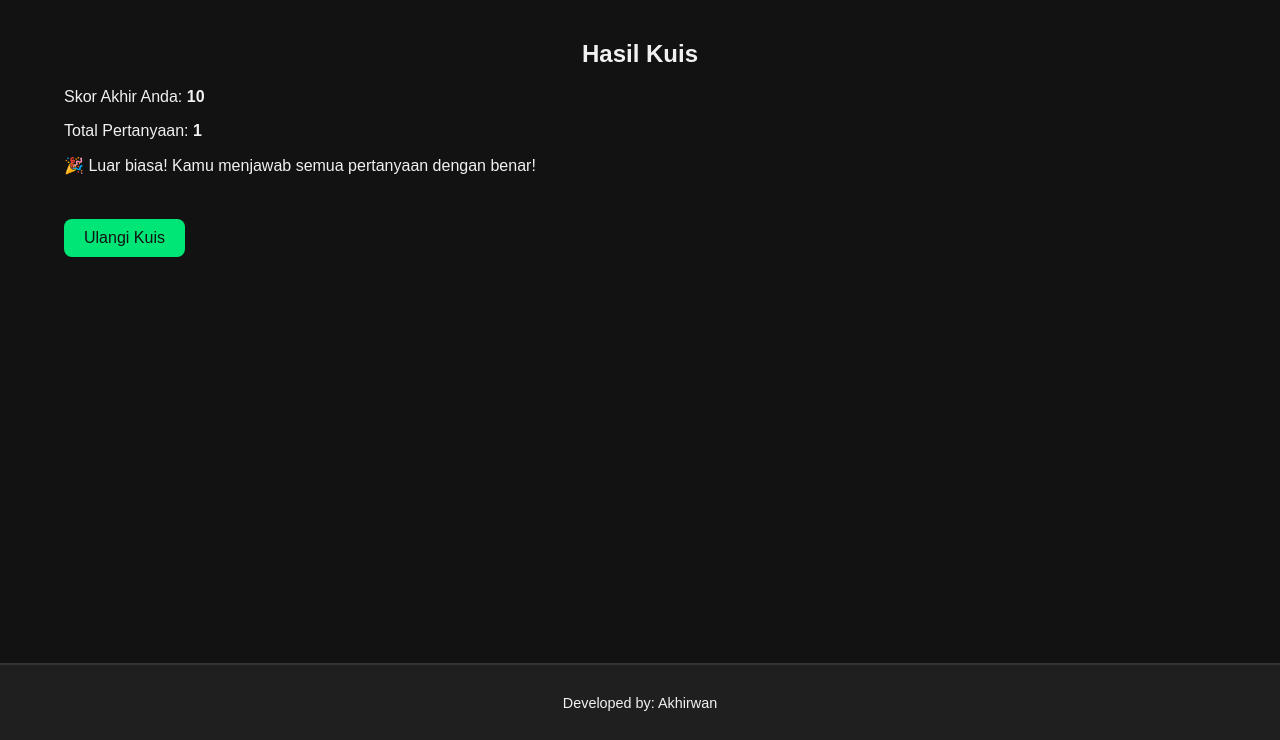
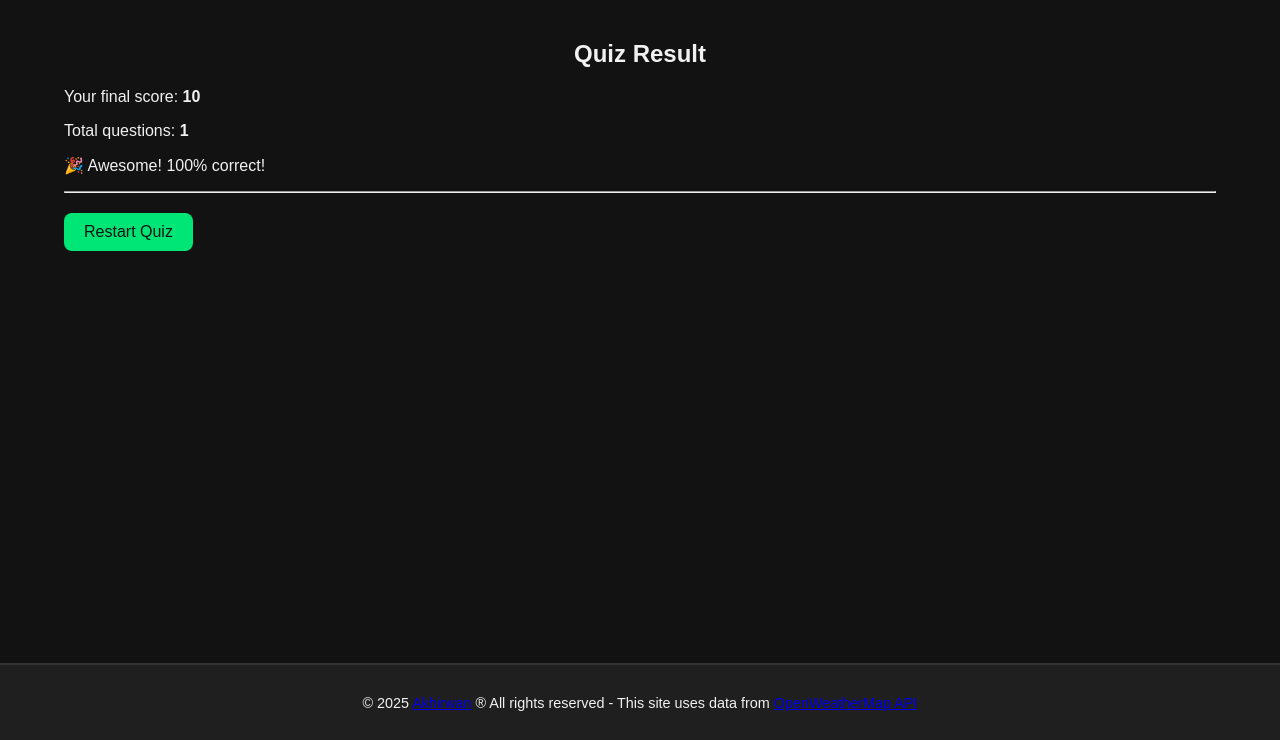
Before and after one commit to akhirwan/quiz_app, a Flask app: page /result in a window 1280 px wide. Shown: the part 60-800 px from the top of the page. Run offline with Flask 3, Linux system fonts and the light colour scheme; a user stored in the database is signed in; tables that the repository leaves empty hold one stand-in row (values such as "Sample post"); parts of the project's set-up code (start-up, migrations or seed data) failed here and were passed over.

Commit message:
logic quiz update

```diff
--- a/app.py
+++ b/app.py
@@ -77,45 +77,9 @@
       session['user_id'] = users.id
       return redirect(url_for('quiz'))
 
-    flash('Login gagal!')
+    flash('Login failed!')
 
   return render_template('login.html')
-
-# @app.route('/quiz')
-# def quiz():
-#   if 'user_id' not in session:
-#     return redirect(url_for('login'))
-
-#   # get user
-#   user = Users.query.get(session['user_id'])
-
-#   # Ambil semua pertanyaan urut berdasarkan ID paling kecil
-#   questions = Questions.query.order_by(Questions.id.asc()).all()
-#   total_questions = len(questions)
-
-#   if total_questions == 0:
-#     return render_template('no_questions.html')
-
-#   # Jika belum ada index dalam session → set ke 1
-#   if 'current_index' not in session:
-#     session['current_index'] = 1
-
-#   # Pastikan index tidak keluar batas
-#   if session['current_index'] < 1:
-#     session['current_index'] = 1
-
-#   if session['current_index'] > total_questions:
-#     session['current_index'] = total_questions
-
-#   # Ambil pertanyaan sesuai posisi
-#   question = questions[session['current_index'] - 1]
-#   return render_template(
-#     'quiz.html',
-#     question=question,
-#     index=session['current_index'],
-#     total=total_questions,
-#     score=user.score
-#   )
 
 @app.route('/quiz')
 def quiz():
@@ -150,8 +114,7 @@
     session['current_index'] = 0
 
   if session['current_index'] >= total_questions:
-    # session['current_index'] = total_questions - 1
-    return redirect(url_for('quiz_finished', total=total_questions))
+    return redirect(url_for('result'))
 
   # Get the question ID based on randomized order
   question_id = question_order[session['current_index']]
@@ -166,28 +129,6 @@
     score=user.score
   )
 
-# @app.route('/quiz/next')
-# def quiz_next():
-#   if 'user_id' not in session:
-#     return redirect(url_for('login'))
-
-#   total = Questions.query.count()
-
-#   if session.get('current_index', 1) < total:
-#     session['current_index'] += 1
-
-#   return redirect(url_for('quiz'))
-
-# @app.route('/quiz/previous')
-# def quiz_previous():
-#   if 'user_id' not in session:
-#     return redirect(url_for('login'))
-
-#   if session.get('current_index', 1) > 1:
-#     session['current_index'] -= 1
-
-#   return redirect(url_for('quiz'))
-
 @app.route('/next')
 def next_question():
   if 'current_index' in session:
@@ -199,13 +140,6 @@
   if 'current_index' in session:
     session['current_index'] -= 1
   return redirect(url_for('quiz'))
-
-@app.route('/quiz_finished')
-def quiz_finished():
-  total_questions = request.args.get('total', 0)
-  user = Users.query.get(session['user_id'])
-  print(user)
-  return render_template('quiz_finished.html', total=total_questions, user=user)
 
 @app.route('/answer/<int:question_id>', methods=['POST'])
 def answer(question_id):
@@ -219,7 +153,7 @@
     # stay in same question
     return redirect(url_for('quiz'))
 
-  # if correct add score
+  # if correct, add score
   if selected == question.correct_option:
     users.score += 10
     db.session.commit()
@@ -252,12 +186,11 @@
     total=total_questions
   )
 
-# @app.route('/restart', methods=['POST'])
-@app.route('/restart')
+@app.route('/restart', methods=['POST'])
 def restart_quiz():
   session['current_index'] = 0
   user = Users.query.get(session['user_id'])
-  user.score = 0
+  # user.score = 0
   db.session.commit()
 
   return redirect(url_for('quiz'))
@@ -270,7 +203,7 @@
 @app.route('/logout')
 def logout():
   user = Users.query.get(session['user_id'])
-  user.score = 0
+  # user.score = 0
   db.session.commit()
   session.clear()
   return redirect(url_for('index'))
--- a/templates/base.html
+++ b/templates/base.html
@@ -34,7 +34,12 @@
 </main>
 
 <footer>
-  <p>Developed by: Akhirwan</p>
+  <p>
+    © 2025
+    <a href="https://www.linkedin.com/in/akhirwan-novendi-789bb198" target="_blank">Akhirwan</a>
+    ® All rights reserved - This site uses data from
+    <a href="https://openweathermap.org/" target="_blank">OpenWeatherMap API</a>
+  </p>
 </footer>
 
 </body>
--- a/templates/result.html
+++ b/templates/result.html
@@ -1,23 +1,24 @@
 {% extends 'base.html' %}
 {% block content %}
 
-<h2>Hasil Kuis</h2>
+<h2>Quiz Result</h2>
 
-<p>Skor Akhir Anda: <strong>{{ score }}</strong></p>
-<p>Total Pertanyaan: <strong>{{ total }}</strong></p>
+<p>Your final score: <strong>{{ score }}</strong></p>
+<p>Total questions: <strong>{{ total }}</strong></p>
 
 {% if score == total * 10 %}
-    <p>🎉 Luar biasa! Kamu menjawab semua pertanyaan dengan benar!</p>
+  <p>🎉 Awesome! 100% correct!</p>
 {% elif score >= (total * 10 / 2) %}
-    <p>👍 Bagus! Kamu menjawab lebih dari setengah dengan benar.</p>
+  <p>👍 Great! You answered half of the quiz with correct answer.</p>
 {% else %}
-    <p>🙂 Tidak apa-apa, tetap semangat belajar!</p>
+  <p>🙂 It's OK, keep spirit!</p>
 {% endif %}
 
-<br>
-
-<form method="post" action="{{ url_for('restart_quiz') }}">
-    <button type="submit">Ulangi Kuis</button>
-</form>
+<hr>
+<div style="margin-top: 10px;">
+  <form method="post" action="{{ url_for('restart_quiz') }}">
+    <button type="submit">Restart Quiz</button>
+  </form>
+</div>
 
 {% endblock %}
```
Also changed, not shown: templates/quiz_finished.html (deleted, +0 -14 lines).
